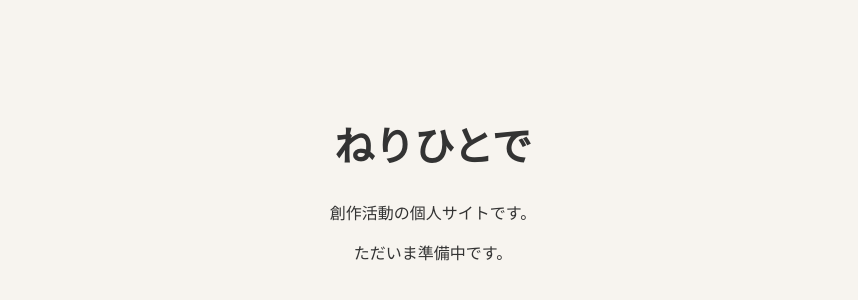
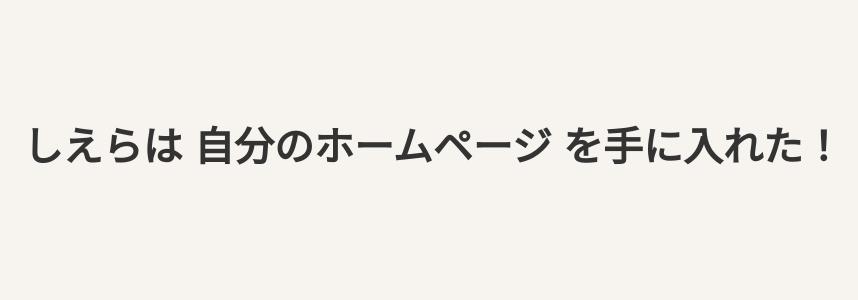
Before and after one commit to nerihitode/nerihitode.github.io, a plain HTML site: page index.html in a window 1280 px wide. Shown: the whole page, without its empty margins (207-1065 px from the left). Drawn offline with Linux system fonts and the light colour scheme.

Commit message:
Update heading and remove placeholder text

```diff
--- a/index.html
+++ b/index.html
@@ -19,8 +19,6 @@
   </style>
 </head>
 <body>
-  <h1>ねりひとで</h1>
-  <p>創作活動の個人サイトです。</p>
-  <p>ただいま準備中です。</p>
+  <h1>しえらは 自分のホームページ を手に入れた！</h1>
 </body>
 </html>
```
